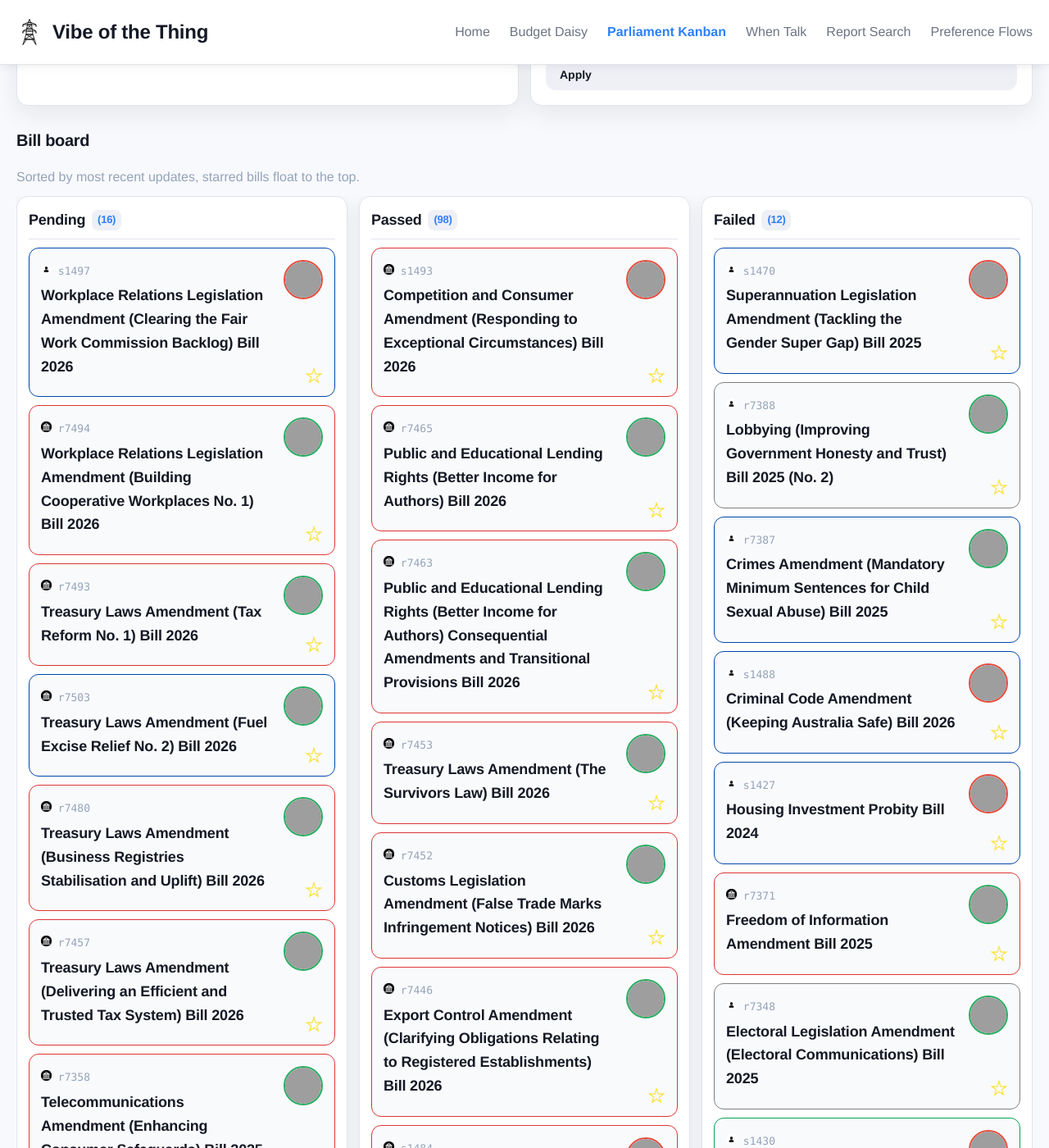
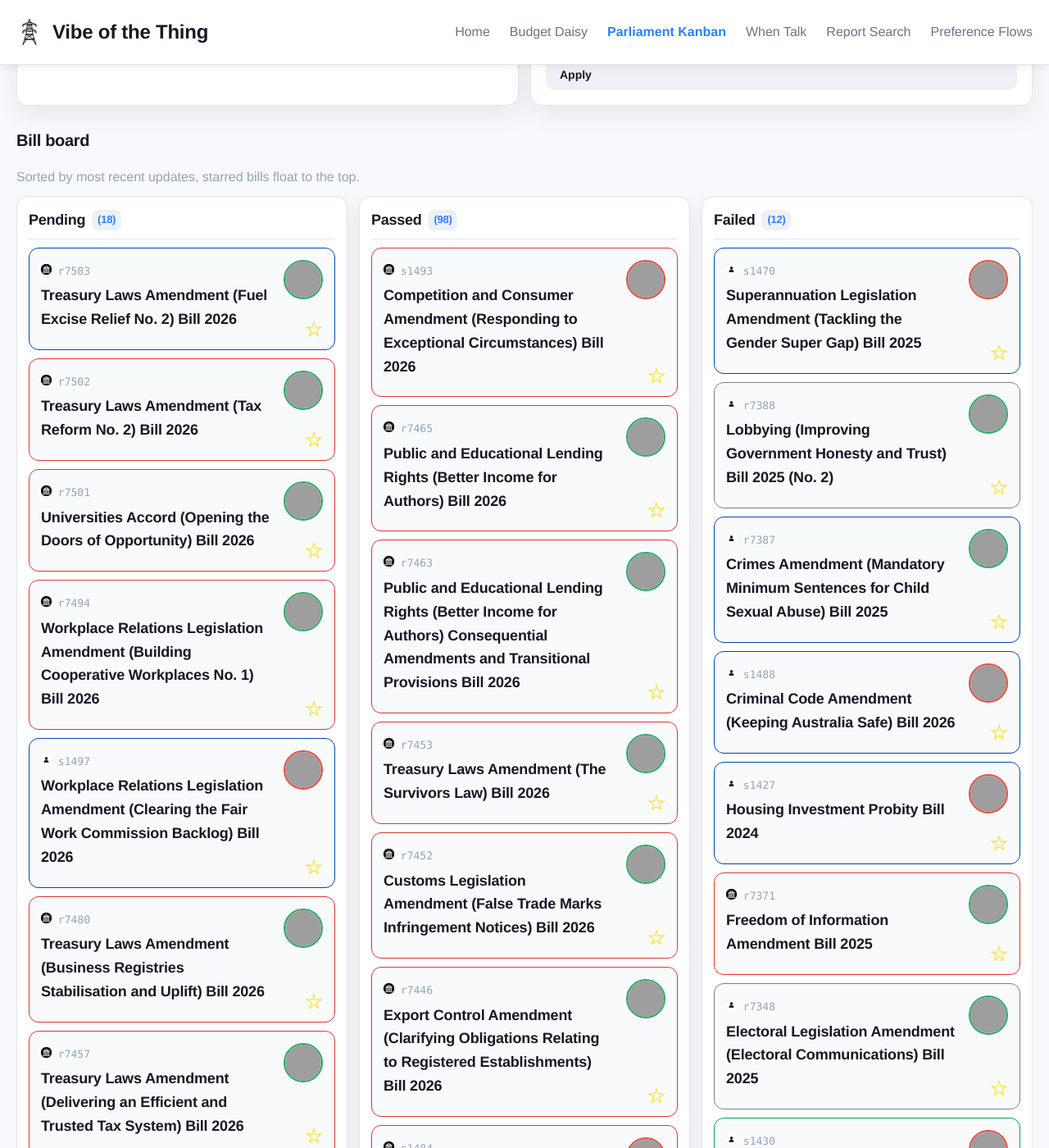
Before and after one commit to Coedice/vibe-of-the-thing, a Jekyll site: the page built from parliament-kanban/index.html, in a window 1280 px wide and 1400 px high, scrolled down 595 px. Shown: the whole window at 82% size. Built offline with Jekyll 4.4.1, drawn with Linux system fonts in a browser that asks for light colours; part of the change alters nothing that is shown; some of the changed text lies outside the part shown; grey boxes are pictures that could not be loaded.

Commit message:
Update bill data

```diff
--- a/_data/bills.yml
+++ b/_data/bills.yml
@@ -32,6 +32,21 @@ pending:
   pdf_url: https://parlinfo.aph.gov.au/parlInfo/download/legislation/bills/r7358_first-reps/toc_pdf/25057b01.pdf;fileType=application%2Fpdf
   last_updated: 2026-06-22
   second_reading_hansard_url: https://parlinfo.aph.gov.au/parlInfo/search/display/display.w3p;query=Id%3A%22chamber%2Fhansardr%2F28839%2F0005%22
+- bill_id: r7399
+  title: Stopping Wind Farms in State Forests Bill 2025
+  status: Before Reps
+  type: Private
+  portfolio: null
+  originating_house: House of Representatives
+  summary: Prohibits a constitutional corporation from constructing, installing or
+    commissioning a windfarm in a state forest.
+  introducer_name: Andrew Gee
+  introducer_party: Independent
+  introducer_id: '10883'
+  introducer_division: Calare
+  pdf_url: https://parlinfo.aph.gov.au/parlInfo/download/legislation/bills/r7399_first-reps/toc_pdf/25100b01.pdf;fileType=application%2Fpdf
+  last_updated: 2025-11-03
+  second_reading_hansard_url: https://parlinfo.aph.gov.au/parlInfo/search/display/display.w3p;query=Id%3A%22chamber%2Fhansardr%2F28869%2F0132%22
 - bill_id: r7414
   title: Telecommunications Legislation Amendment (Universal Outdoor Mobile Obligation)
     Bill 2025
@@ -157,35 +172,10 @@ pending:
   pdf_url: https://parlinfo.aph.gov.au/parlInfo/download/legislation/bills/r7480_first-reps/toc_pdf/26056b01.pdf;fileType=application%2Fpdf
   last_updated: 2026-06-22
   second_reading_hansard_url: https://parlinfo.aph.gov.au/parlInfo/search/display/display.w3p;query=Id%3A%22chamber%2Fhansardr%2F29156%2F0025%22
-- bill_id: r7493
-  title: Treasury Laws Amendment (Tax Reform No. 1) Bill 2026
-  status: Before Senate
-  type: Government
-  portfolio: Treasury
-  originating_house: House of Representatives
-  summary: Introduced with the Income Tax Rates Amendment (Tax Reform No. 1) Bill
-    2026, the bill amends the Income Tax Assessment Act 1997 and 3 other taxation
-    laws to replace the 50 per cent capital gains tax discount for individuals, trusts
-    and partnerships with cost base indexation and a 30 per cent minimum tax rate
-    on capital gains accruing on and after 1 July 2027; Income Tax Assessment Act
-    1997 to limit negative gearing for residential property investments to new builds
-    from 1 July 2027; Income Tax Assessment Act 1997 to provide for a non-refundable
-    tax offset from the 2027-28 financial year for Australian resident individuals
-    who earn labour income; and Income Tax Assessment Act 1997 and Fringe Benefits
-    Tax Assessment Act 1986 to provide for a $1,000 standard deduction from the 2026-27
-    financial year for work-related expenses for individuals who are Australian tax
-    residents who derive assessable labour income.
-  introducer_name: Jim Chalmers
-  introducer_party: Labor
-  introducer_id: '10809'
-  introducer_division: Rankin
-  pdf_url: https://parlinfo.aph.gov.au/parlInfo/download/legislation/bills/r7493_first-reps/toc_pdf/26072b01.pdf;fileType=application%2Fpdf
-  last_updated: 2026-06-24
-  second_reading_hansard_url: https://parlinfo.aph.gov.au/parlInfo/search/display/display.w3p;query=Id%3A%22chamber%2Fhansardr%2F29160%2F0020%22
 - bill_id: r7494
   title: Workplace Relations Legislation Amendment (Building Cooperative Workplaces
     No. 1) Bill 2026
-  status: Before Reps
+  status: Before Senate
   type: Government
   portfolio: Employment and Workplace Relations
   originating_house: House of Representatives
@@ -202,11 +192,39 @@ pending:
   introducer_id: '10543'
   introducer_division: Kingston
   pdf_url: https://parlinfo.aph.gov.au/parlInfo/download/legislation/bills/r7494_first-reps/toc_pdf/26073b01.pdf;fileType=application%2Fpdf
-  last_updated: 2026-06-24
+  last_updated: 2026-06-25
   second_reading_hansard_url: https://parlinfo.aph.gov.au/parlInfo/search/display/display.w3p;query=Id%3A%22chamber%2Fhansardr%2F29162%2F0009%22
+- bill_id: r7501
+  title: Universities Accord (Opening the Doors of Opportunity) Bill 2026
+  status: Before Reps
+  type: Government
+  portfolio: Education
+  originating_house: House of Representatives
+  summary: null
+  introducer_name: Jason Clare
+  introducer_party: Labor
+  introducer_id: '10123'
+  introducer_division: Blaxland
+  pdf_url: https://parlinfo.aph.gov.au/parlInfo/download/legislation/bills/r7501_first-reps/toc_pdf/26082b01.pdf;fileType=application%2Fpdf
+  last_updated: 2026-06-25
+  second_reading_hansard_url: https://parlinfo.aph.gov.au/parlInfo/search/display/display.w3p;query=Id%3A%22chamber%2Fhansardr%2F29167%2F0017%22
+- bill_id: r7502
+  title: Treasury Laws Amendment (Tax Reform No. 2) Bill 2026
+  status: Before Reps
+  type: Government
+  portfolio: Treasury
+  originating_house: House of Representatives
+  summary: null
+  introducer_name: Jim Chalmers
+  introducer_party: Labor
+  introducer_id: '10809'
+  introducer_division: Rankin
+  pdf_url: https://parlinfo.aph.gov.au/parlInfo/download/legislation/bills/r7502_first-reps/toc_pdf/26083b01.pdf;fileType=application%2Fpdf
+  last_updated: 2026-06-25
+  second_reading_hansard_url: https://parlinfo.aph.gov.au/parlInfo/search/display/display.w3p;query=Id%3A%22chamber%2Fhansardr%2F29167%2F0005%22
 - bill_id: r7503
   title: Treasury Laws Amendment (Fuel Excise Relief No. 2) Bill 2026
-  status: Before Reps
+  status: Before Senate
   type: Government
   portfolio: Treasury
   originating_house: House of Representatives
@@ -216,7 +234,7 @@ pending:
   introducer_id: '10894'
   introducer_division: Goldstein
   pdf_url: https://parlinfo.aph.gov.au/parlInfo/download/legislation/bills/r7503_first-reps/toc_pdf/26084b01.pdf;fileType=application%2Fpdf
-  last_updated: 2026-06-23
+  last_updated: 2026-06-25
   second_reading_hansard_url: https://parlinfo.aph.gov.au/parlInfo/search/display/display.w3p;query=Id%3A%22chamber%2Fhansardr%2F29165%2F0011%22
 - bill_id: s1436
   title: Whistleblower Protection Authority Bill 2025
@@ -275,7 +293,7 @@ pending:
   introducer_division: Tasmania
   pdf_url: https://parlinfo.aph.gov.au/parlInfo/download/legislation/bills/s1443_first-senate/toc_pdf/25S0320.pdf;fileType=application%2Fpdf
   last_updated: 2025-07-23
-  second_reading_hansard_url: https://parlinfo.aph.gov.au/parlInfo/search/display/display.w3p;query=Id%3A%22chamber%2Fhansards%2F28690%2F0209%22
+  second_reading_hansard_url: https://parlinfo.aph.gov.au/parlInfo/search/display/display.w3p;query=Id%3A%22chamber%2Fhansards%2F28690%2F0208%22
 - bill_id: s1481
   title: Unlocking Supply of Family Homes Bill 2025
   status: Before Senate
@@ -308,7 +326,7 @@ pending:
   introducer_division: Victoria
   pdf_url: https://parlinfo.aph.gov.au/parlInfo/download/legislation/bills/s1497_first-senate/toc_pdf/26S1120.pdf;fileType=application%2Fpdf
   last_updated: 2026-06-24
-  second_reading_hansard_url: null
+  second_reading_hansard_url: https://parlinfo.aph.gov.au/parlInfo/search/display/display.w3p;query=Id%3A%22chamber%2Fhansards%2F29223%2F0150%22
 passed:
 - bill_id: r7333
   title: Customs Tariff Amendment (Australia-United Arab Emirates Comprehensive Economic
```
